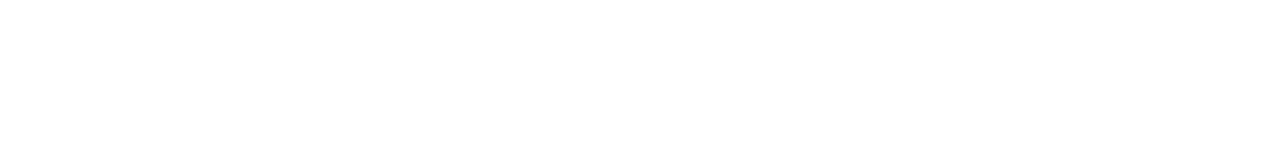
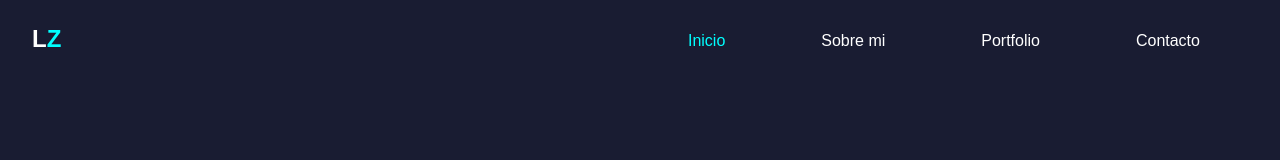
Before and after one commit to Damian-Daporta/Portfolio.github.io, a plain HTML site: page index.html in a window 1280 px wide. Drawn offline with Linux system fonts and the light colour scheme.

Commit message:
Seccion Menu-Header

```diff
--- a/estilo.css
+++ b/estilo.css
@@ -0,0 +1,58 @@
+@import url('https://fonts.googleapis.com/css2?family=Montserrat:wght@100;700&display=swap');
+
+* {
+    margin: 0;
+    padding: 0;
+    box-sizing: border-box;
+}
+
+body {
+    font-family: 'Monserrat', sans-serif;
+}
+
+.wrapper {
+    width: 100vw;
+    height: 100vh;
+    background-color: #191c32;
+    color: #fff;
+}
+
+.navbar {
+    display:flex;
+    justify-content: space-between;
+    padding: 2em;
+}
+
+.brand {
+    margin-top: -7px;
+}
+
+.brand span {
+    color: aqua;
+}
+
+.menu {
+    display: flex;
+    width: 50%;
+    justify-content: space-around;
+}
+
+.menu li {
+    list-style: none;
+}
+
+.menu a {
+    color: #fff;
+    text-decoration: none;
+    padding: 10px 20px;
+}
+
+.menu .activo {
+    color: aqua;
+}
+
+.menu a:hover {
+    background-color: aqua;
+    color: #191c32;
+    transition: ease-in .4s;
+}
--- a/index.html
+++ b/index.html
@@ -6,6 +6,24 @@
     <meta name="viewport" content="width=device-width, initial-scale=1.0">
     <title>LANZETTI SEBASTIÁN</title>
     <link rel="stylesheet" href="estilo.css">
-    <link rel="stylesheet" href="">
+    <link rel="stylesheet" href="https://use.fontawesome.com/releases/v6.1.1/css/all.css">
 </head>
+<body>
+
+    <div class="wrapper">
+        <header>
+            <nav class="navbar">
+                <div class="brand">
+                    <h2>L<span>Z</span></h2>
+                </div>
+                <ul class="menu">
+                    <li><a class="activo" href="#">Inicio</a></li>
+                    <li><a href="#">Sobre mi</a></li>
+                    <li><a href="#">Portfolio</a></li>
+                    <li><a href="#">Contacto</a></li>
+                </ul>
+            </nav>
+        </header>
+    </div>
+</body>
 </html>
```
